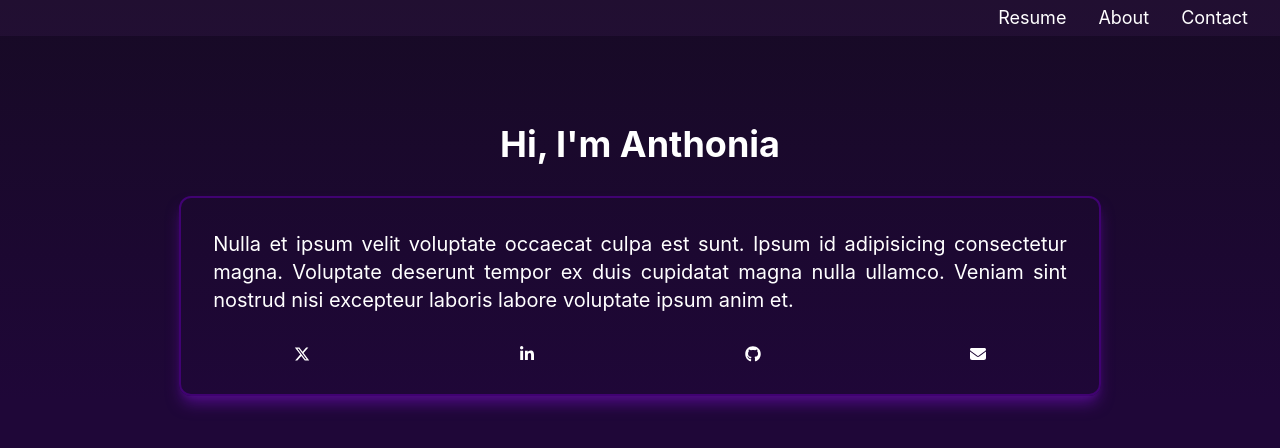
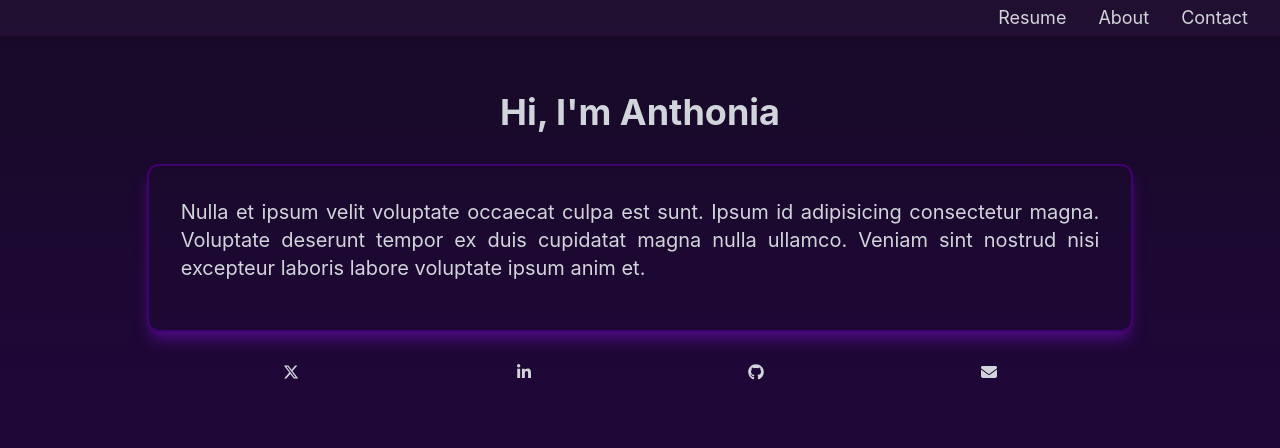
Before and after one commit to AnthoniaEfe/portfolio, a React (Create React App) app: page / in a window 1280 px wide. Shown: the top 448 px of the page. Built offline with nearby package versions, Linux system fonts and the light colour scheme.

Commit message:
outside box

```diff
--- a/src/input.css
+++ b/src/input.css
@@ -4,13 +4,13 @@
 @import "tailwindcss/utilities";
 
 .icon {
-  @apply fill-white w-16;
+  @apply fill-gray-300 w-16 md:w-28;
 }
 
 .anchor {
-  @apply text-white md:text-lg text-sm p-4 underline underline-offset-4 hover:decoration-vesta-4 decoration-dashed decoration-vesta-4/0;
+  @apply  md:text-lg text-sm p-4 underline underline-offset-4 hover:decoration-vesta-4 decoration-dashed decoration-vesta-4/0;
 }
 
 .grid-child {
-  @apply col-span-1 flex items-center justify-center transform hover:scale-110 rotate-0 transition-transform hover:rotate-6;
+  @apply col-span-1 flex items-center justify-center transform hover:scale-125 rotate-0 transition-transform hover:rotate-6;
 }
--- a/src/output.css
+++ b/src/output.css
@@ -632,8 +632,8 @@ video {
   height: 100vh;
 }
 
-.w-4\/5 {
-  width: 80%;
+.w-5\/6 {
+  width: 83.333333%;
 }
 
 .w-screen {
@@ -718,9 +718,9 @@ video {
   padding: 1.5rem;
 }
 
-.px-16 {
-  padding-left: 4rem;
-  padding-right: 4rem;
+.px-12 {
+  padding-left: 3rem;
+  padding-right: 3rem;
 }
 
 .px-2 {
@@ -733,24 +733,9 @@ video {
   padding-bottom: 0.25rem;
 }
 
-.py-12 {
-  padding-top: 3rem;
-  padding-bottom: 3rem;
-}
-
 .py-8 {
   padding-top: 2rem;
   padding-bottom: 2rem;
-}
-
-.px-1 {
-  padding-left: 0.25rem;
-  padding-right: 0.25rem;
-}
-
-.px-12 {
-  padding-left: 3rem;
-  padding-right: 3rem;
 }
 
 .text-justify {
@@ -771,9 +756,9 @@ video {
   font-weight: 700;
 }
 
-.text-white {
+.text-gray-300 {
   --tw-text-opacity: 1;
-  color: rgb(255 255 255 / var(--tw-text-opacity));
+  color: rgb(209 213 219 / var(--tw-text-opacity));
 }
 
 .underline-offset-2 {
@@ -801,15 +786,19 @@ video {
 
 .icon {
   width: 4rem;
-  fill: #fff;
+  fill: #d1d5db;
+}
+
+@media (min-width: 768px) {
+  .icon {
+    width: 7rem;
+  }
 }
 
 .anchor {
   padding: 1rem;
   font-size: 0.875rem;
   line-height: 1.25rem;
-  --tw-text-opacity: 1;
-  color: rgb(255 255 255 / var(--tw-text-opacity));
   text-decoration-line: underline;
   text-decoration-color: rgb(78 12 131 / 0);
   text-decoration-style: dashed;
@@ -844,8 +833,8 @@ video {
 
 .grid-child:hover {
   --tw-rotate: 6deg;
-  --tw-scale-x: 1.1;
-  --tw-scale-y: 1.1;
+  --tw-scale-x: 1.25;
+  --tw-scale-y: 1.25;
   -webkit-transform: translate(var(--tw-translate-x), var(--tw-translate-y)) rotate(var(--tw-rotate)) skewX(var(--tw-skew-x)) skewY(var(--tw-skew-y)) scaleX(var(--tw-scale-x)) scaleY(var(--tw-scale-y));
           transform: translate(var(--tw-translate-x), var(--tw-translate-y)) rotate(var(--tw-rotate)) skewX(var(--tw-skew-x)) skewY(var(--tw-skew-y)) scaleX(var(--tw-scale-x)) scaleY(var(--tw-scale-y));
 }
@@ -857,6 +846,10 @@ video {
 @media (min-width: 768px) {
   .md\:m-6 {
     margin: 1.5rem;
+  }
+
+  .md\:w-4\/5 {
+    width: 80%;
   }
 
   .md\:grid-cols-4 {
@@ -871,13 +864,14 @@ video {
     padding: 2rem;
   }
 
-  .md\:p-16 {
-    padding: 4rem;
-  }
-
   .md\:px-4 {
     padding-left: 1rem;
     padding-right: 1rem;
+  }
+
+  .md\:px-8 {
+    padding-left: 2rem;
+    padding-right: 2rem;
   }
 
   .md\:text-4xl {
--- a/src/page/Home.js
+++ b/src/page/Home.js
@@ -8,15 +8,15 @@ import { ReactComponent as Github } from "../assets/github.svg";
 
 export default function Home() {
   return (
-    <div className="relative bg-gradient-to-b from-vesta-10 via-vesta-9 to-vesta-9 w-screen h-screen overflow-x-hidden ">
+    <div className="relative bg-gradient-to-b from-vesta-10 via-vesta-9 to-vesta-9 w-screen h-screen overflow-x-hidden text-gray-300 ">
       <Navbar className="fixed" />
-      <main className="px-12 py-8 md:p-16">
+      <main className="px-12 py-8 ">
         <div
           className="flex-col items-center justify-center
       "
         >
           <p
-            className="text-white text-2xl md:text-4xl font-bold m-2 md:m-6
+            className=" text-2xl md:text-4xl font-bold m-2 md:m-6
       "
           >
             Hi, I'm{" "}
@@ -30,15 +30,16 @@ export default function Home() {
             </a>
           </p>
 
-          <div className="w-4/5 h-fit border-2 rounded-xl shadow-vesta-4 shadow-lg border-vesta-6 mx-auto my-8 p-6 md:p-8 justify-center items-center">
-            <p className="text-sm md:text-xl text-white mb-4 text-justify">
+          <div className="w-5/6 h-fit border-2 rounded-xl shadow-vesta-4 shadow-lg border-vesta-6 mx-auto my-8 p-6 md:p-8 justify-center items-center">
+            <p className="text-sm md:text-xl mb-4 text-justify">
               Nulla et ipsum velit voluptate occaecat culpa est sunt. Ipsum id
               adipisicing consectetur magna. Voluptate deserunt tempor ex duis
               cupidatat magna nulla ullamco. Veniam sint nostrud nisi excepteur
               laboris labore voluptate ipsum anim et.
             </p>
+          </div>
 
-            <div className="grid grid-cols-2 md:grid-cols-4 md:gap-12 justify-center items-center gap-8 mx-auto mt-8">
+          <div className="grid grid-cols-2 md:grid-cols-4 md:w-4/5 md:gap-12 md:px-8 justify-center items-center gap-8 mx-auto mt-8">
             <a
               href="https://twitter.com/Anthonia_Efe"
               target="_blank"
@@ -76,7 +77,6 @@ export default function Home() {
             </a>
           </div>
         </div>
-        </div>
       </main>
     </div>
   );
```
Also changed, not shown: tailwind.config.js (+10 -0 lines). Lines whose indentation alone changed are shown as unchanged.
